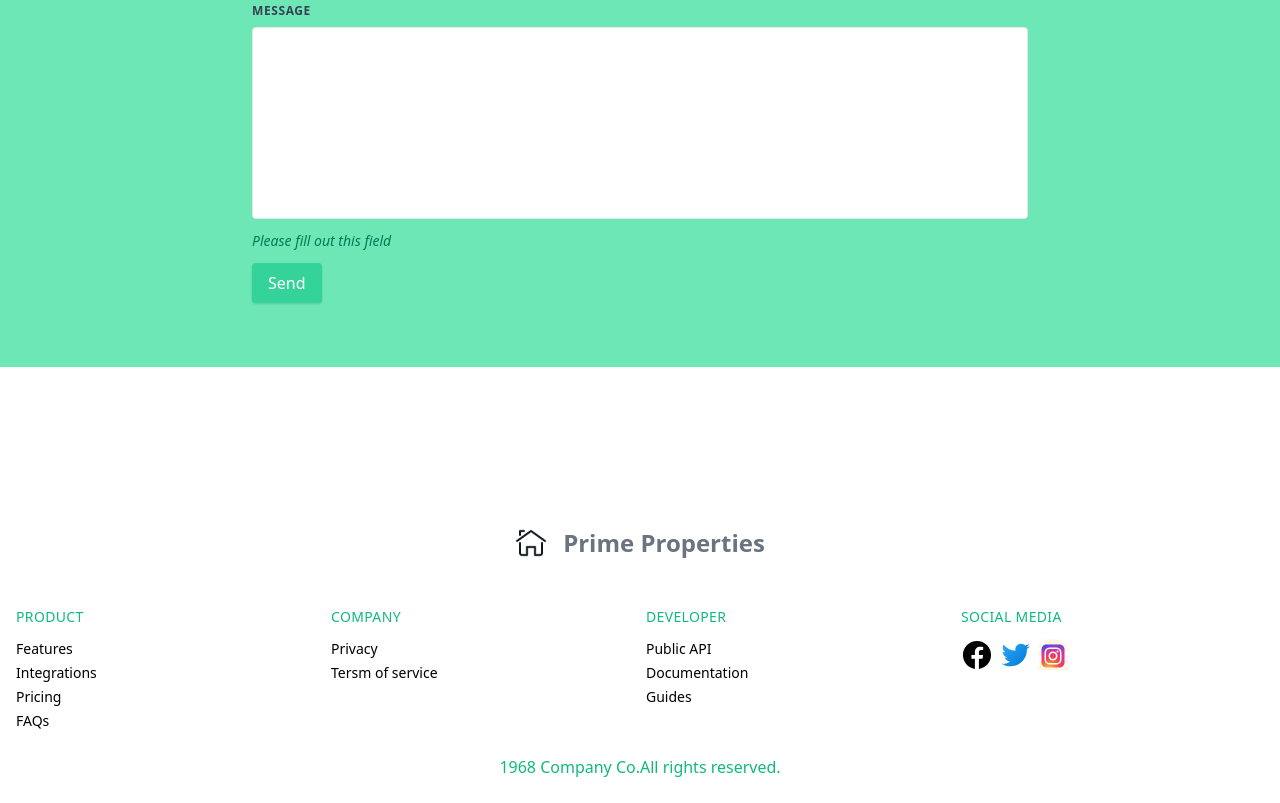
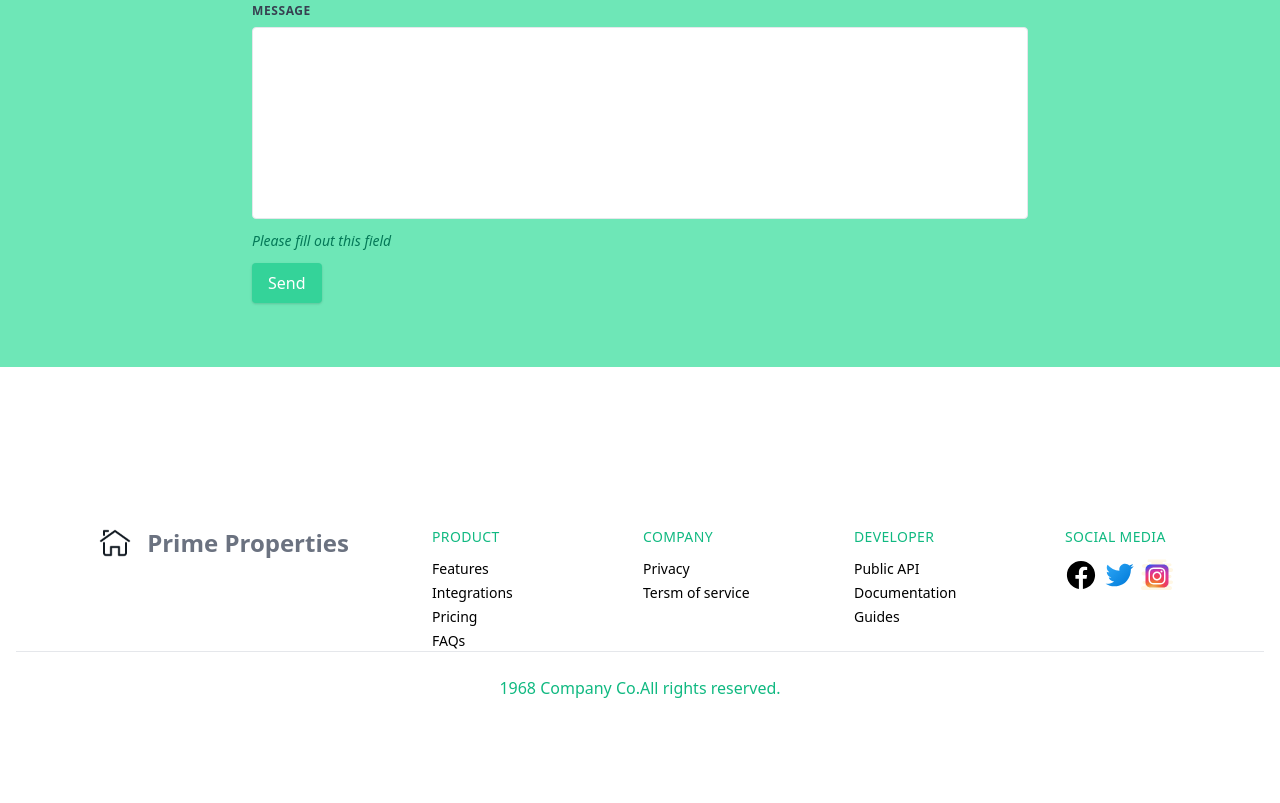
Before and after one commit to SalimKobi/Tailwind_Practice, a website: page public/index.html in a window 1280 px wide. Shown: the part 3993-4796 px from the top of the page. After the commit the page ends 4717 px from the top, so only its background shows below. Drawn offline with nearby package versions, Linux system fonts and the light colour scheme; files that its build step writes are made by us from their sources.

Commit message:
worked on second part of the footer

```diff
--- a/public/index.html
+++ b/public/index.html
@@ -416,9 +416,9 @@
       </form>
 
       <!-- footer starts  -->
-      <footer class="pt-40 px-4">
-          <div class="container flex flex-col justify-between mx-auto space-y-8">
-              <div>
+      <footer class="pt-40 px-4 divide-y">
+          <div class="container flex flex-col justify-between mx-auto space-y-8 lg:flex-row lg:space-y-0">
+              <div class="lg:w-1/3">
                   <a href="" class="flex justify-center">
                       <div class="flex w-12 h-12">
                           <img src="images/house.png" class="h-8 w-8 mr-2" alt="">
@@ -426,7 +426,7 @@
                       <span class="font-semibold text-gray-500 text-2xl">Prime Properties</span>
                   </a>
               </div>
-              <div class="grid grid-cols-2 gap-x-3 gap-y-8 text-sm sm:grid-cols-4">
+              <div class="grid grid-cols-2 gap-x-3 gap-y-8 text-sm sm:grid-cols-4 lg:w-2/3">
                 <div class="space-y-3">
                     <h3 class="text-green-500 uppercase tracking-wide">Product</h3>
                     <ul class="space-y-1">
@@ -485,8 +485,6 @@
       </footer>
       <!-- footer ends  -->
 
-      <div>
 
-      </div>
   </body>
 </html>
```
